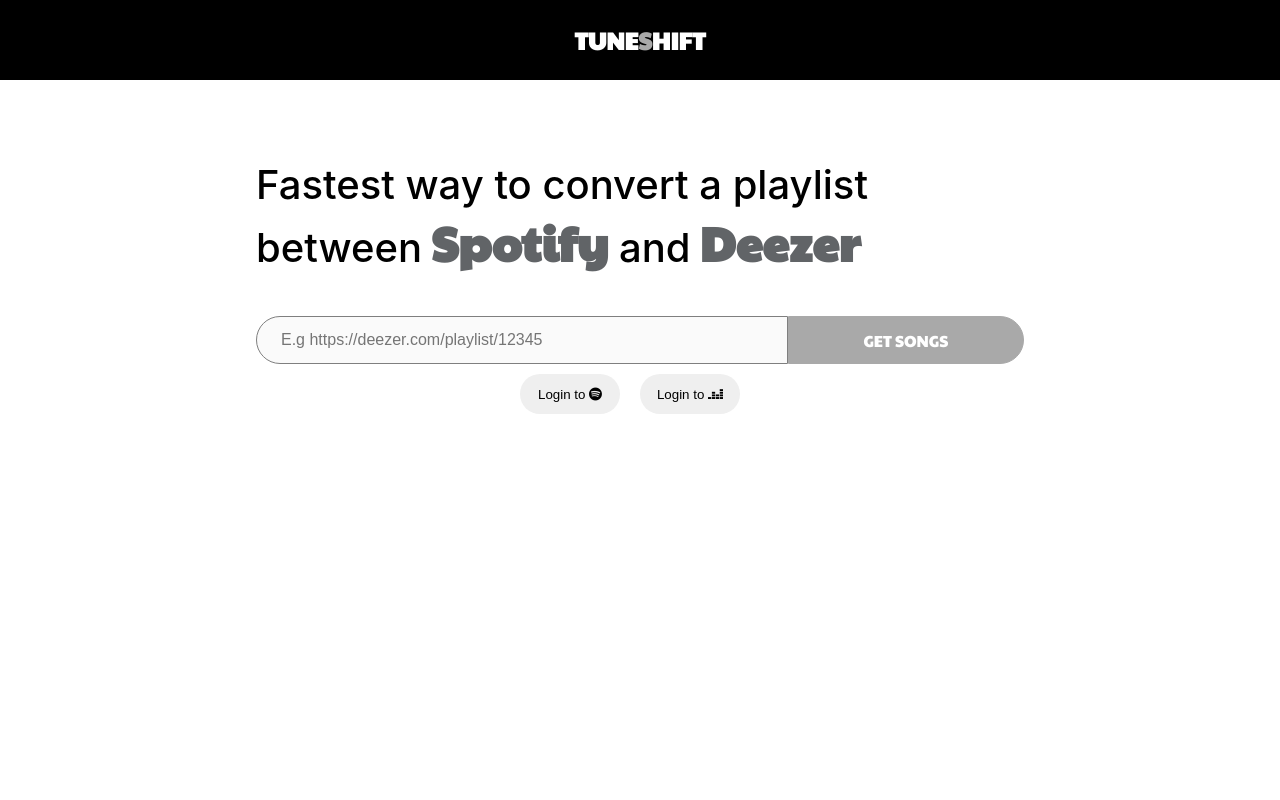
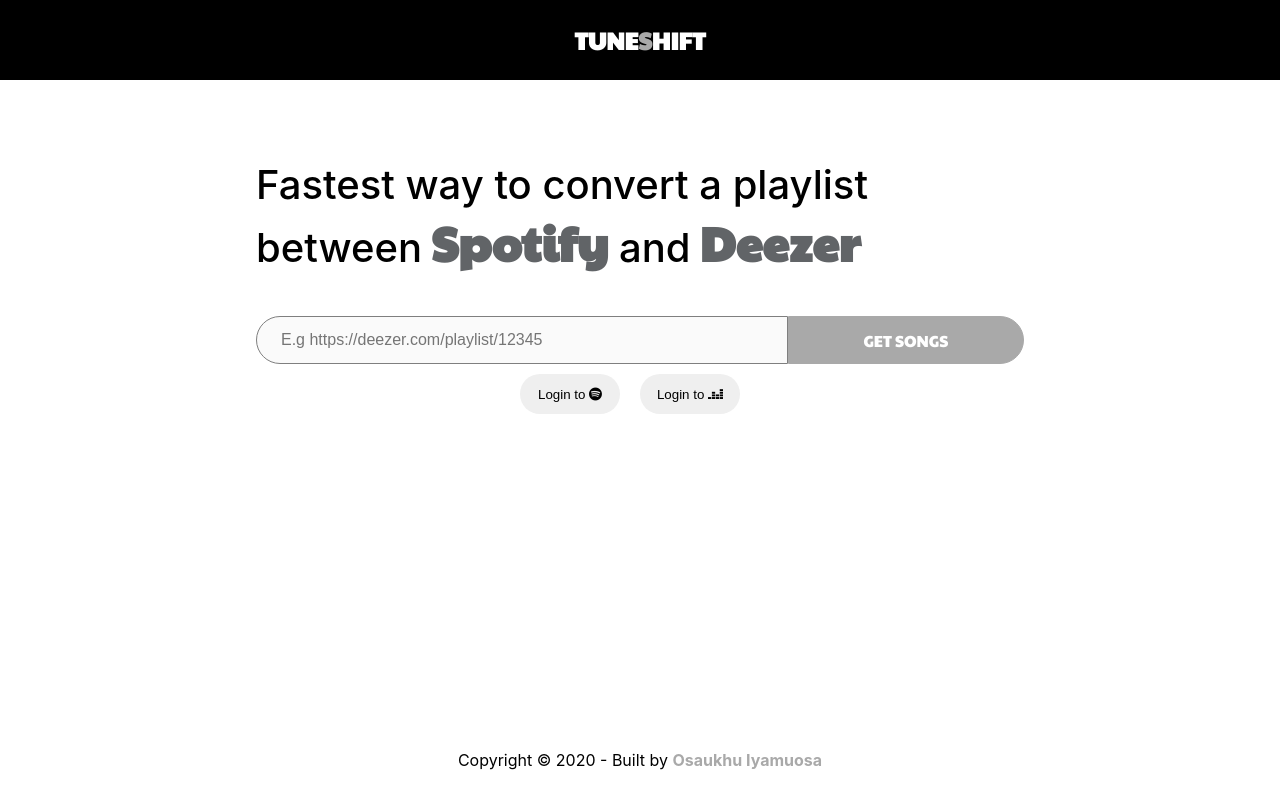
Before and after one commit to Ukhu/tuneshift, a React (Create React App) app: page / in a window 1280 px wide. Built offline with nearby package versions, Linux system fonts and the light colour scheme; no server answers; what crypto-random-string would draw is missing.

Commit message:
add Footer with copyright and contact info

```diff
--- a/src/App.tsx
+++ b/src/App.tsx
@@ -1,6 +1,7 @@
 import React, {useState, useEffect} from 'react';
 import { getParamsObj } from './utils/helpers';
 import Header from './components/header/Header';
+import Footer from './components/footer/Footer';
 import Main from './components/main/Main'
 import './App.css';
 
@@ -46,6 +47,7 @@
         </p>
       }
       <Main handleError={setError}/>
+      <Footer />
     </div>
   )
 }
--- a/src/components/Main/Main.css
+++ b/src/components/Main/Main.css
@@ -3,7 +3,7 @@
 	flex-direction: column;
 	margin: 0 auto;
 	max-width: 80vw;
-	height: fit-content;
+	min-height: 80vh;
 	padding-top: 10vmin;
 }
 
--- /dev/null
+++ b/src/components/footer/Footer.css
@@ -0,0 +1,12 @@
+.footer {
+  display: flex;
+  height: 10vh;
+  justify-content: center;
+  align-items: center;
+}
+
+.footer__twitter-link {
+  text-decoration: none;
+  color: darkgray;
+  font-weight: bold;
+}
--- /dev/null
+++ b/src/components/footer/Footer.tsx
@@ -0,0 +1,16 @@
+import React from 'react';
+import './Footer.css'
+
+function Header(): JSX.Element {
+	return (
+		<footer className="footer">
+			<p>Copyright &#169; 2020 - Built by <a href="https://twitter.com/intent/user?screen_name=ukhu_"
+          className="footer__twitter-link">
+          Osaukhu Iyamuosa
+        </a>
+      </p>
+		</footer>
+  )
+}
+
+export default Header;
--- a/src/index.css
+++ b/src/index.css
@@ -6,6 +6,11 @@
   padding: 0;
 }
 
+html, body {
+  height: 100%;
+  width: 100%;
+}
+
 body {
   font-family: -apple-system, BlinkMacSystemFont, 'Segoe UI', Roboto, Oxygen, Ubuntu, Cantarell, 'Open Sans', 'Helvetica Neue', sans-serif;
   -webkit-font-smoothing: antialiased;
```
